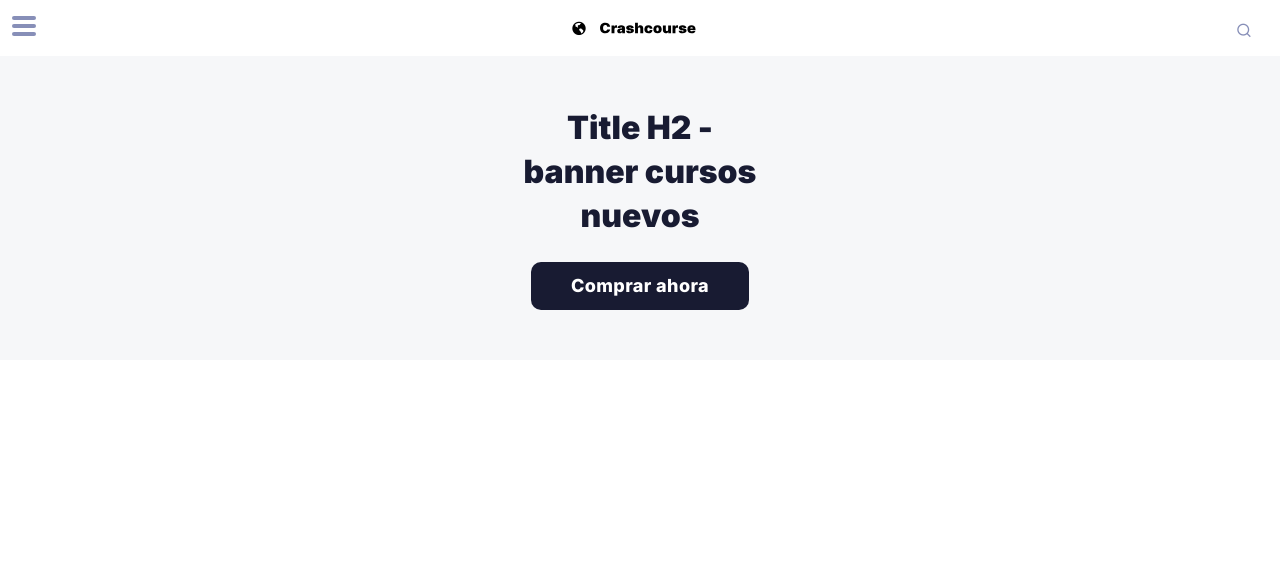
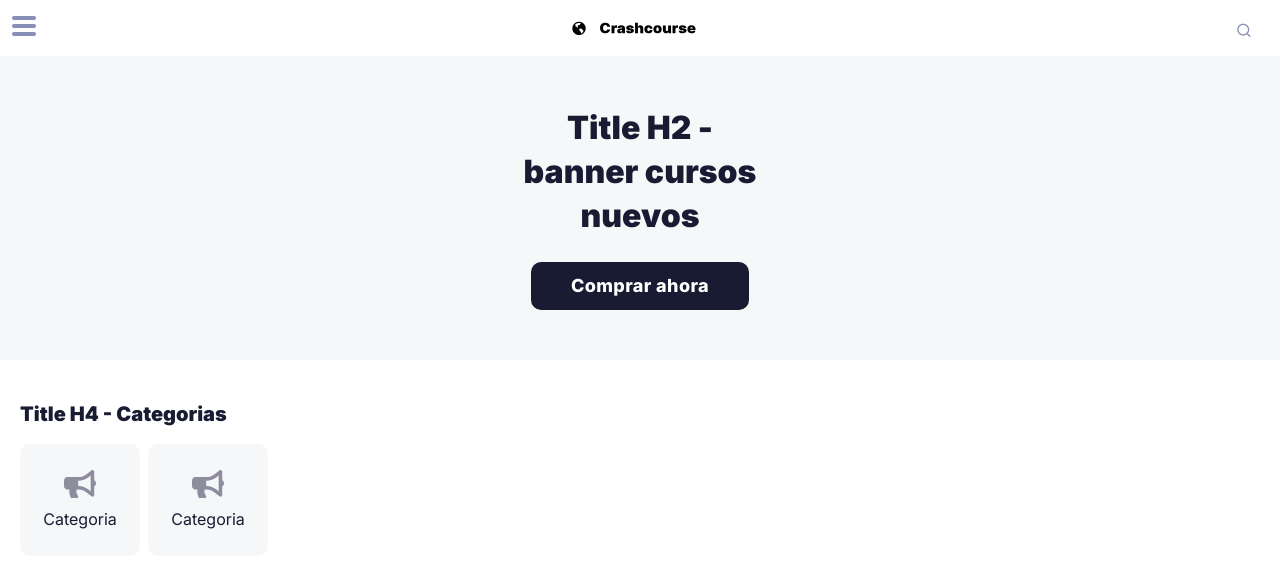
Before and after one commit to kedeinroga/crashcourse-front, a React (Create React App) app: page / in a window 1280 px wide. Shown: the top 568 px of the page. Built offline with nearby package versions, Linux system fonts and the light colour scheme.

Commit message:
categories in process, the page is still missing

```diff
--- a/src/App.tsx
+++ b/src/App.tsx
@@ -4,12 +4,14 @@ import "./App.css";
 
 import Header from "./components/header";
 import Hero from "./components/hero";
+import Categories from "./components/categories";
 
 function App() {
   return (
     <Fragment>
       <Header />
       <Hero />
+      <Categories />
     </Fragment>
   );
 }
--- /dev/null
+++ b/src/components/categories.css
@@ -0,0 +1,27 @@
+.categories__cards--content {
+  height: 112px;
+  width: 120px;
+  border-radius: 10px;
+  padding: 22px, 17px, 22px, 17px;
+  background: var(--color-background);
+  display: flex;
+  flex-direction: column;
+  align-items: center;
+  justify-content: center;
+}
+
+.categories__cards {
+  display: flex;
+  gap: 8px;
+  margin-left: 20px;
+}
+
+.megaphono {
+  height: 37px;
+  width: 32px;
+  color: #8d8d9d;
+}
+
+h4 {
+  margin: 40px 90px 16px 20px;
+}
--- /dev/null
+++ b/src/components/categories.tsx
@@ -0,0 +1,55 @@
+import React from "react";
+import "./categories.css";
+// import megaphono from "./../assets/images/megaphono.svg";
+
+function Categories() {
+  return (
+    <div className="categories__content">
+      <h4>Title H4 - Categorias</h4>
+      <div className="categories__cards">
+        <div className="categories__cards--content">
+          <div className="megaphono">
+            <svg
+              aria-hidden="true"
+              focusable="false"
+              data-prefix="fas"
+              data-icon="bullhorn"
+              className="svg-inline--fa fa-bullhorn fa-w-18"
+              role="img"
+              xmlns="http://www.w3.org/2000/svg"
+              viewBox="0 0 576 512"
+            >
+              <path
+                fill="currentColor"
+                d="M576 240c0-23.63-12.95-44.04-32-55.12V32.01C544 23.26 537.02 0 512 0c-7.12 0-14.19 2.38-19.98 7.02l-85.03 68.03C364.28 109.19 310.66 128 256 128H64c-35.35 0-64 28.65-64 64v96c0 35.35 28.65 64 64 64h33.7c-1.39 10.48-2.18 21.14-2.18 32 0 39.77 9.26 77.35 25.56 110.94 5.19 10.69 16.52 17.06 28.4 17.06h74.28c26.05 0 41.69-29.84 25.9-50.56-16.4-21.52-26.15-48.36-26.15-77.44 0-11.11 1.62-21.79 4.41-32H256c54.66 0 108.28 18.81 150.98 52.95l85.03 68.03a32.023 32.023 0 0 0 19.98 7.02c24.92 0 32-22.78 32-32V295.13C563.05 284.04 576 263.63 576 240zm-96 141.42l-33.05-26.44C392.95 311.78 325.12 288 256 288v-96c69.12 0 136.95-23.78 190.95-66.98L480 98.58v282.84z"
+              ></path>
+            </svg>
+          </div>
+          <p>Categoria</p>
+        </div>
+        <div className="categories__cards--content">
+          <div className="megaphono">
+            <svg
+              aria-hidden="true"
+              focusable="false"
+              data-prefix="fas"
+              data-icon="bullhorn"
+              className="svg-inline--fa fa-bullhorn fa-w-18"
+              role="img"
+              xmlns="http://www.w3.org/2000/svg"
+              viewBox="0 0 576 512"
+            >
+              <path
+                fill="currentColor"
+                d="M576 240c0-23.63-12.95-44.04-32-55.12V32.01C544 23.26 537.02 0 512 0c-7.12 0-14.19 2.38-19.98 7.02l-85.03 68.03C364.28 109.19 310.66 128 256 128H64c-35.35 0-64 28.65-64 64v96c0 35.35 28.65 64 64 64h33.7c-1.39 10.48-2.18 21.14-2.18 32 0 39.77 9.26 77.35 25.56 110.94 5.19 10.69 16.52 17.06 28.4 17.06h74.28c26.05 0 41.69-29.84 25.9-50.56-16.4-21.52-26.15-48.36-26.15-77.44 0-11.11 1.62-21.79 4.41-32H256c54.66 0 108.28 18.81 150.98 52.95l85.03 68.03a32.023 32.023 0 0 0 19.98 7.02c24.92 0 32-22.78 32-32V295.13C563.05 284.04 576 263.63 576 240zm-96 141.42l-33.05-26.44C392.95 311.78 325.12 288 256 288v-96c69.12 0 136.95-23.78 190.95-66.98L480 98.58v282.84z"
+              ></path>
+            </svg>
+          </div>
+          <p>Categoria</p>
+        </div>
+      </div>
+    </div>
+  );
+}
+
+export default Categories;
--- a/src/index.css
+++ b/src/index.css
@@ -30,6 +30,7 @@ h4 {
   font-style: normal;
   font-weight: 900;
   line-height: 28px;
+  color: var(--color-black);
 }
 
 p {
@@ -37,4 +38,5 @@ p {
   font-style: normal;
   font-weight: 400;
   line-height: 24px;
+  color: var(--color-black);
 }
```
Also changed, not shown: src/assets/images/megaphono.svg (added).
